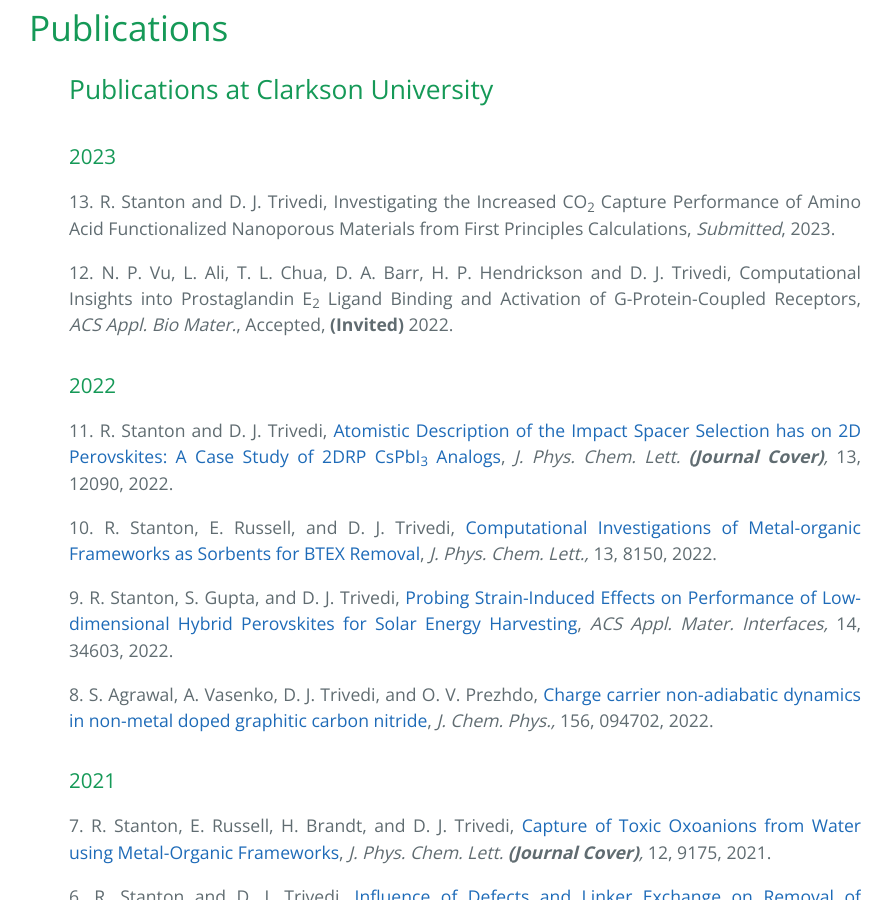
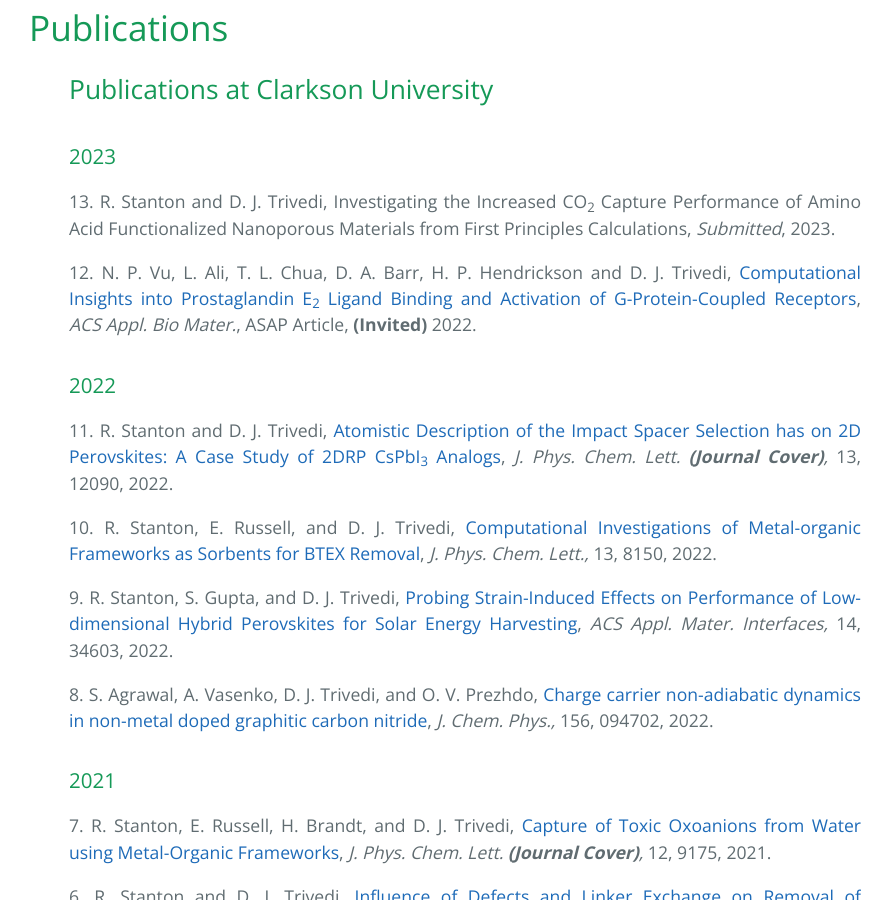
Before and after one commit to dharatrivedi/dharatrivedi.github.io, a Jekyll site: the page built from publication.html, in a window 1280 px wide and 900 px high, scrolled down 367 px. Shown: the whole window, without its empty margins (195-1087 px from the left). Built offline with Jekyll 4.4.1, drawn with Linux system fonts in a browser that asks for light colours.

Commit message:
Update publication.html

```diff
--- a/publication.html
+++ b/publication.html
@@ -10,7 +10,7 @@
     <h3>2023</h3>
      13. R. Stanton and D. J. Trivedi, Investigating the Increased CO<sub>2</sub> Capture Performance of Amino Acid Functionalized Nanoporous Materials from First Principles Calculations, <i> Submitted</i>, 2023.
           <p> </p>
-     12. N. P. Vu, L. Ali, T. L. Chua, D. A. Barr, H. P. Hendrickson and D. J. Trivedi, Computational Insights into Prostaglandin E<sub>2</sub> Ligand Binding and Activation of G-Protein-Coupled Receptors, <i> ACS Appl. Bio Mater.</i>, Accepted,<b> (Invited)</b> 2022.
+     12. N. P. Vu, L. Ali, T. L. Chua, D. A. Barr, H. P. Hendrickson and D. J. Trivedi, <a href="https://pubs.acs.org/doi/10.1021/acsabm.2c01049">Computational Insights into Prostaglandin E<sub>2</sub> Ligand Binding and Activation of G-Protein-Coupled Receptors</a>, <i> ACS Appl. Bio Mater.</i>, ASAP Article,<b> (Invited)</b> 2022.
           <p> </p>
     <h3>2022</h3>
      11. R. Stanton and D. J. Trivedi, <a href="https://pubs.acs.org/doi/10.1021/acs.jpclett.2c03463">Atomistic Description of the Impact Spacer Selection has on 2D Perovskites: A Case Study of 2DRP CsPbI<sub>3</sub> Analogs</a>, <i> J. Phys. Chem. Lett.<b> (Journal Cover)</b>,</i> 13, 12090, 2022.
```
